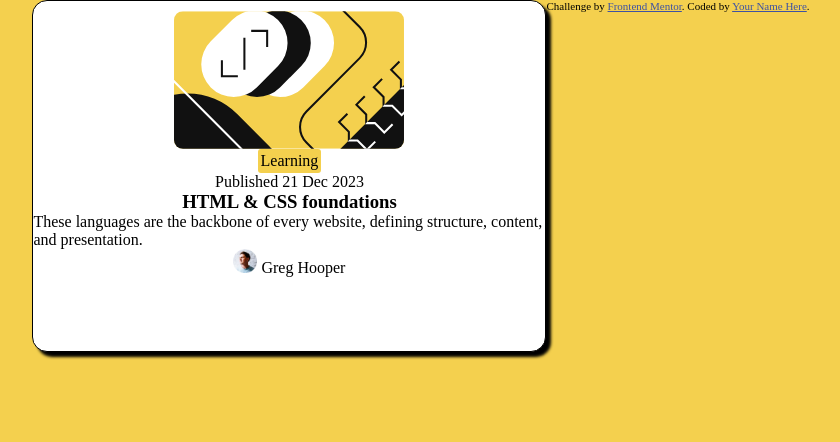
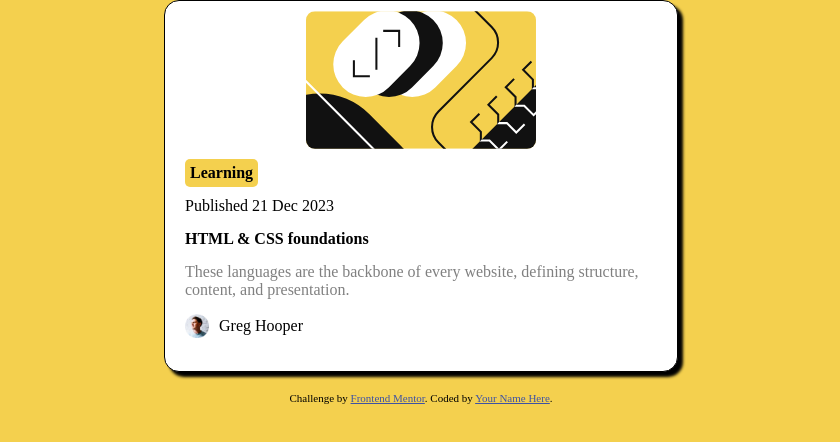
Before and after one commit to OgbodoChinonso/Blog-preview-card, a plain HTML site: page index.html in a window 1280 px wide. Shown: the whole page, without its empty margins (219-1059 px from the left). Drawn offline with Linux system fonts and the light colour scheme.

Commit message:
Done  with CSS and html, mininor work left

```diff
--- a/blog.css
+++ b/blog.css
@@ -4,11 +4,10 @@
 }
 body{
   background-color: hsl(47, 88%, 63%);
-  display: flex;
-  justify-content: center;
 }
  .attribution {
-  font-size: 11px; text-align: center;
+  font-size: 11px;
+  text-align: center;
 }
 
   .attribution a {
@@ -20,24 +19,53 @@ body{
       border-radius: 15px;
       box-shadow: 5px 5px 3px black;
       width: 40%;
-      height: 350px;
+      height: 370px;
       flex-direction: column;
       display: flex;
-      align-items: center;
+      align-items: flex-start;
+      margin: 0 auto;
     }
-    .illustration-img{
+    .illustration-img
+    {
       width: 230px;
+      margin: 0 auto;
       margin-top: 10px;
       border: 1px hidden;
       border-radius: 9px;
+
     }
     .avatar-img{
       width: 1.5rem;
+      margin-right: 10px;
     }
     .learn-container {
       background-color:hsl(47, 88%, 63%);
       color: black;
-      padding: 3px;
+      padding: 5px;
       border: 1px hidden;
-      border-radius: 3px;
+      margin: 10px 0 10px 20px;
+      border-radius: 5px;
+      font-weight: bold;
     }
+    footer{
+      margin: 0 auto;
+      margin-top: 20px;
+      width: fit-content;
+    }
+    .blog-details{
+      margin-left: 20px;
+      display: flex;
+      flex-direction: column;
+      justify-content: space-around;
+    }
+    h4{
+      margin: 15px 0;
+    }
+    span p{
+      color: gray;
+      margin-bottom: 15px;
+    }
+    .blog-bottom-details{
+      display: flex;
+      align-items: center;
+    }
--- a/index.html
+++ b/index.html
@@ -14,22 +14,26 @@
 <body>
   <div class="blog-container">
        <img src="/assets/images/illustration-article.svg" class="illustration-img">
-         <p class="learn-container">
+       <p class="learn-container">
           Learning
          </p>
-
+       <div class="blog-details">
         <p>Published 21 Dec 2023</p>
 
-        <h3>HTML & CSS foundations</h3>
+        <span>
+        <h4>HTML & CSS foundations</h3>
 
-        <span>
-          These languages are the backbone of every website, defining structure, content, and presentation.
+          <p>
+            These languages are the backbone of every website, defining structure, content, and presentation.
+          </p>
         </span>
-        <div>
+        <div class="blog-bottom-details">
           <img src="/assets/images/image-avatar.webp" class="avatar-img">
           Greg Hooper
         </div>
           </div>
+       </div>
+
   <footer>
     <div class="attribution">
     Challenge by <a href="https://www.frontendmentor.io?ref=challenge" target="_blank">Frontend Mentor</a>.
```
